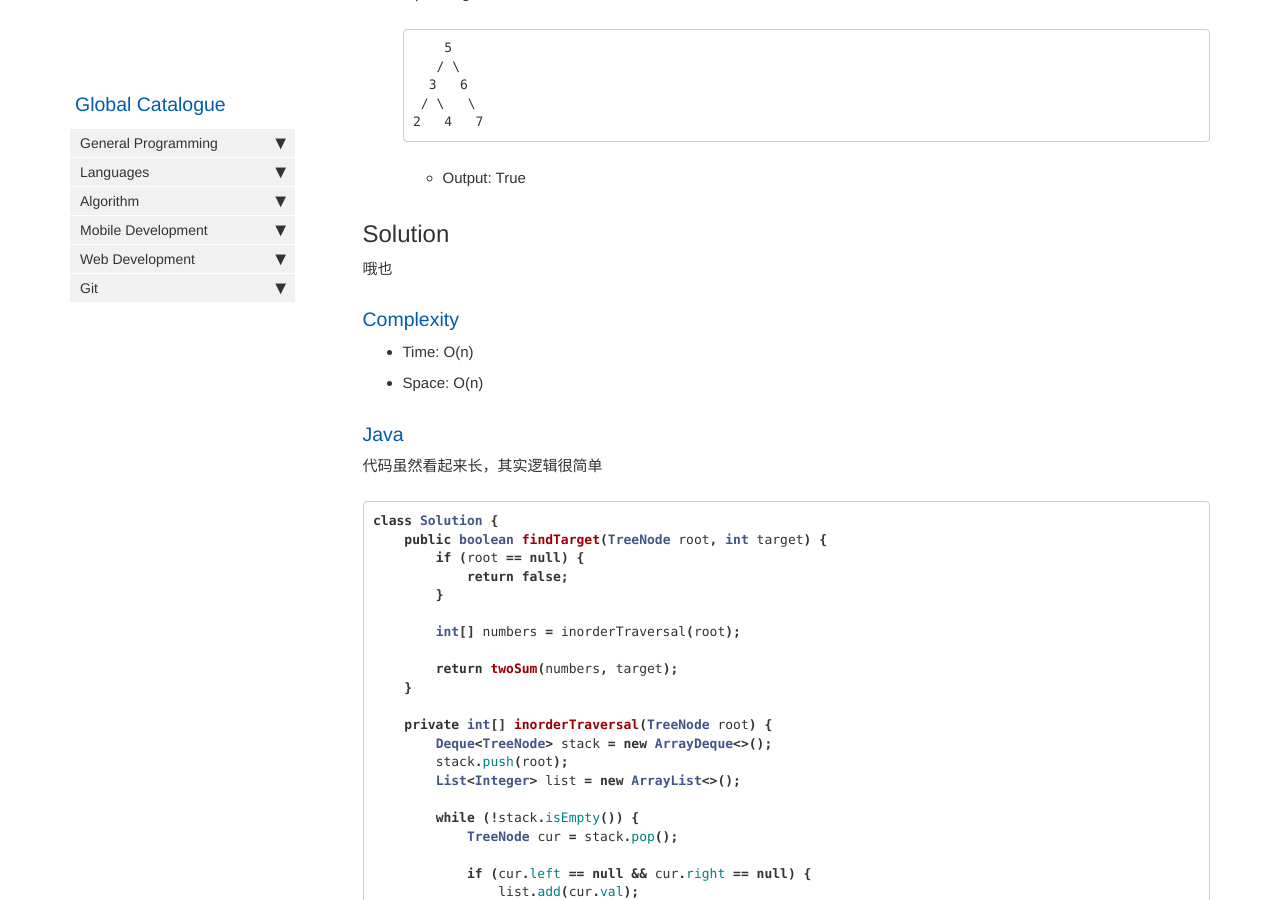
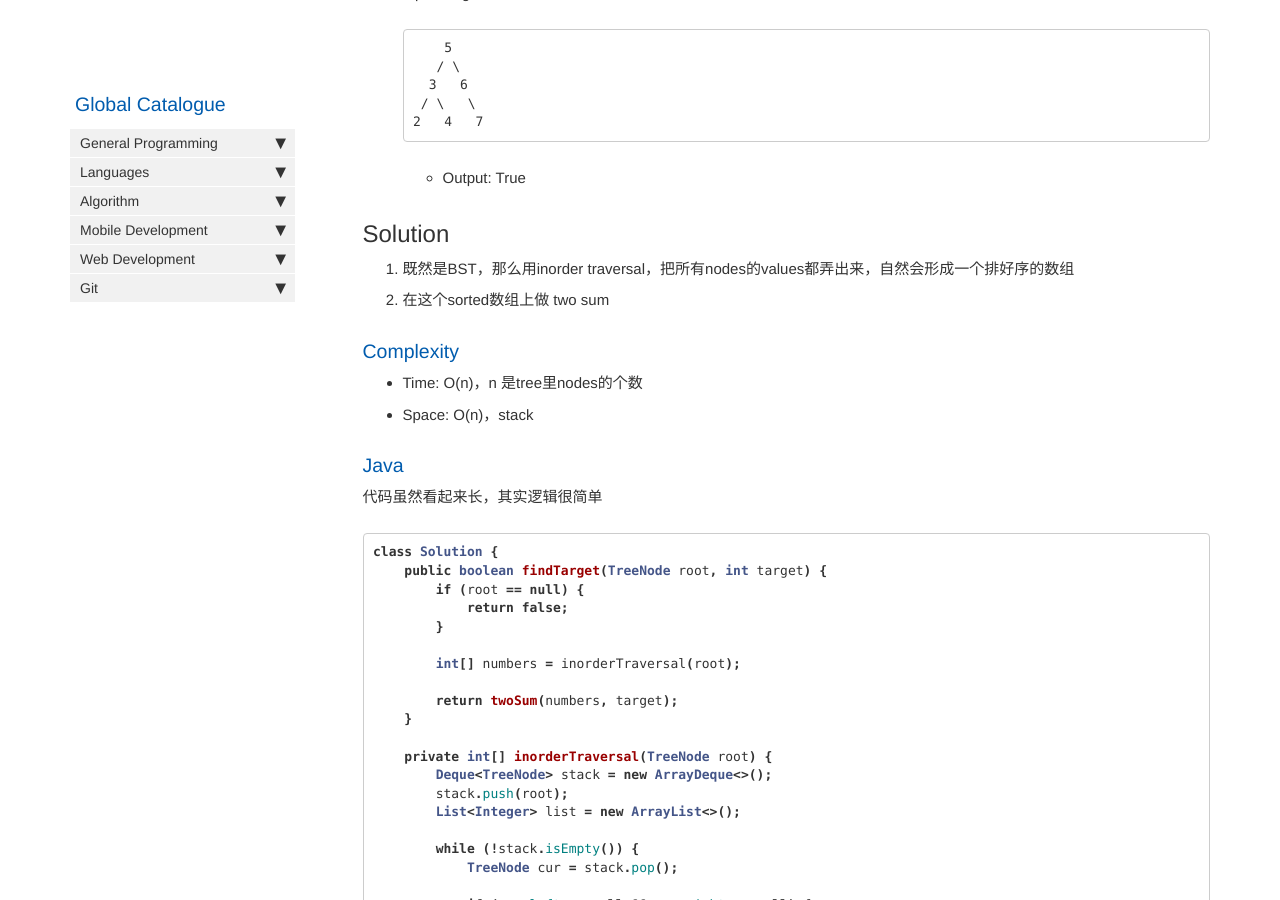
Before and after one commit to HungryOrc/hungryorc.github.io, a Jekyll site: the page built from pages/algorithm/algorithm_2Sum_bst.md, in a window 1280 px wide and 900 px high, scrolled down 538 px. Built offline with Jekyll 4.4.1, drawn with Linux system fonts in a browser that asks for light colours; nearby versions of some CDN libraries; comment, search, counter and statistics services are not loaded.

Commit message:
Update algorithm_2Sum_bst.md

```diff
--- a/pages/algorithm/algorithm_2Sum_bst.md
+++ b/pages/algorithm/algorithm_2Sum_bst.md
@@ -32,11 +32,12 @@ Given a Binary Search Tree and a target number, return true if there exist two e
   * Output: True
 
 ## Solution
-哦也
+1. 既然是BST，那么用inorder traversal，把所有nodes的values都弄出来，自然会形成一个排好序的数组
+2. 在这个sorted数组上做 two sum
 
 ### Complexity
-* Time: O(n)
-* Space: O(n)
+* Time: O(n)，n 是tree里nodes的个数
+* Space: O(n)，stack
 
 ### Java
 代码虽然看起来长，其实逻辑很简单
```
